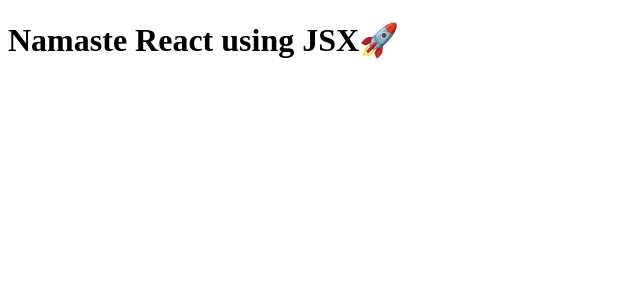
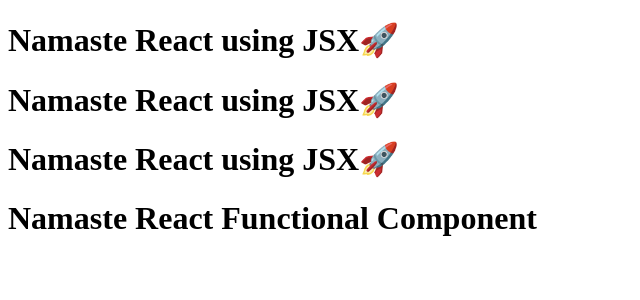
Before and after one commit to neyaznak/namaste-react, a React (Vite) app: page / in a window 1280 px wide. Shown: the top 300 px of the page, without its empty margins (0-640 px from the left). Built offline with nearby package versions, Linux system fonts and the light colour scheme.

Commit message:
components

```diff
--- a/App.js
+++ b/App.js
@@ -1,14 +1,23 @@
 import React from "react";
 import ReactDOM from "react-dom/client";
 
-const heading = (
+const Title = () => (
   <h1 className="head" tabIndex="5">
     Namaste React using JSX🚀
   </h1>
 );
 
-//React Component
+const data = 1000;
+
+const HeadingComponent = () => (
+  <div id="container">
+    {Title()}
+    <Title/>
+    <Title></Title>
+    <h1 className="heading">Namaste React Functional Component</h1>
+  </div>
+);
 
 const root = ReactDOM.createRoot(document.getElementById("root"));
 
-root.render(heading);
+root.render(<HeadingComponent/>);
```
